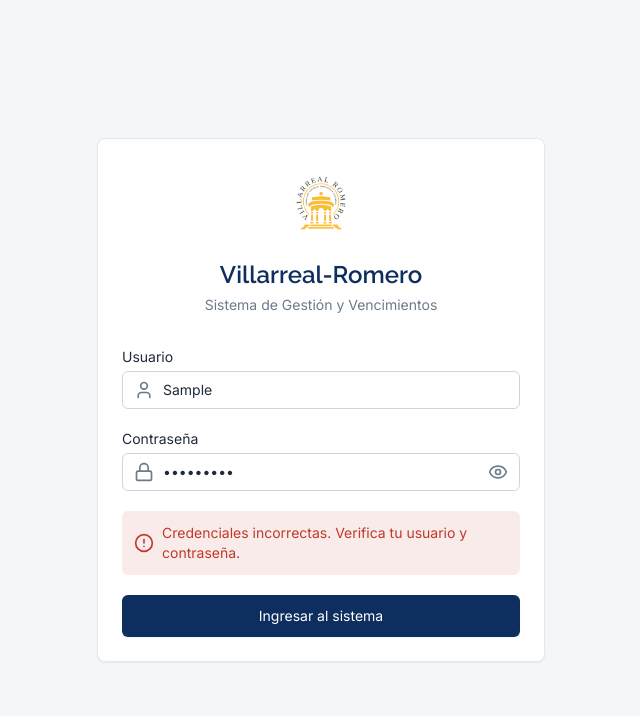
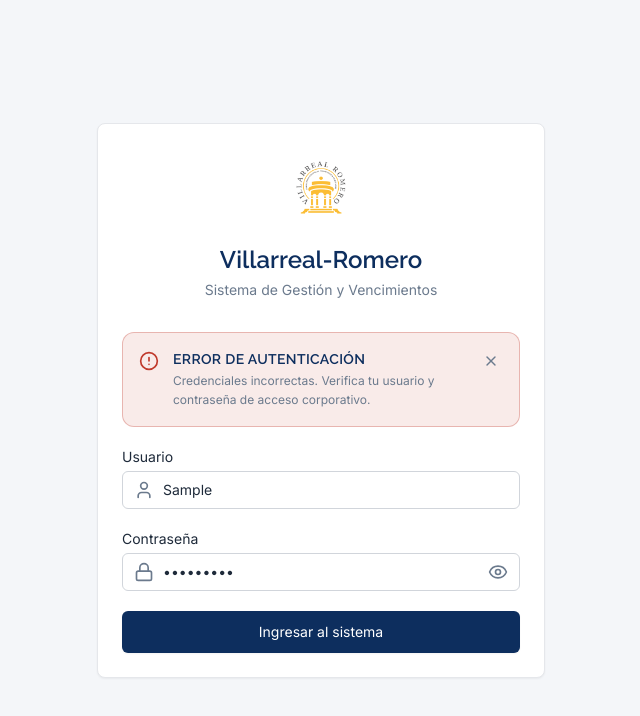
Before and after one commit to bernardootero95/villarreal-romero-app, a React (Vite) app: page /login in a window 1280 px wide. Both pictures are taken after typing "Sample", "Sample123" into the empty fields and a click on the button "Ingresar al sistema". Shown: the top 716 px of the page, without its empty margins (319-959 px from the left). Built offline with nearby package versions, Linux system fonts and the light colour scheme; no server answers.

Commit message:
Refactor: Implementado el componente AlertNotification en LoginPage eliminando alertas crudas y unificando el control semántico

```diff
--- a/src/features/auth/LoginPage.tsx
+++ b/src/features/auth/LoginPage.tsx
@@ -3,10 +3,11 @@ import { useForm } from "react-hook-form";
 import { zodResolver } from "@hookform/resolvers/zod";
 import { z } from "zod";
 import { supabase } from "../../lib/supabase";
-import { Lock, User as UserIcon, AlertCircle, Eye, EyeOff } from "lucide-react";
+import { Lock, User as UserIcon, Eye, EyeOff } from "lucide-react";
 import { useNavigate } from "react-router-dom";
 import { useAuth } from "../../contexts/AuthContext";
-import { Loader } from "../../components/Loader"; // <-- Importamos tu componente Loader corporativo
+import { Loader } from "../../components/Loader";
+import { AlertNotification } from "../../components/ui/AlertNotification"; // <-- Componente atómico inyectado
 import logo from "../../assets/LOGO-2.png";
 
 const loginSchema = z.object({
@@ -51,7 +52,7 @@ export const LoginPage = () => {
 
     if (error) {
       setAuthError(
-        "Credenciales incorrectas. Verifica tu usuario y contraseña.",
+        "Credenciales incorrectas. Verifica tu usuario y contraseña de acceso corporativo.",
       );
       setIsLoading(false);
     }
@@ -82,6 +83,18 @@ export const LoginPage = () => {
         </div>
 
         <form onSubmit={handleSubmit(onSubmit)} className="space-y-5">
+          {/* LÓGICA SOLID (SRP): Mensaje de Error controlado de inmediato con AlertNotification */}
+          {authError && (
+            <div className="animate-in fade-in duration-200">
+              <AlertNotification
+                type="error"
+                title="Error de Autenticación"
+                message={authError}
+                onClose={() => setAuthError(null)}
+              />
+            </div>
+          )}
+
           <div>
             <label className="block text-sm font-medium text-text-main mb-1">
               Usuario
@@ -147,13 +160,6 @@ export const LoginPage = () => {
             )}
           </div>
 
-          {authError && (
-            <div className="flex items-center gap-2 text-danger bg-danger/10 p-3 rounded-md text-sm">
-              <AlertCircle className="h-5 w-5 flex-shrink-0" />
-              <p>{authError}</p>
-            </div>
-          )}
-
           <button
             type="submit"
             disabled={isLoading}
```
